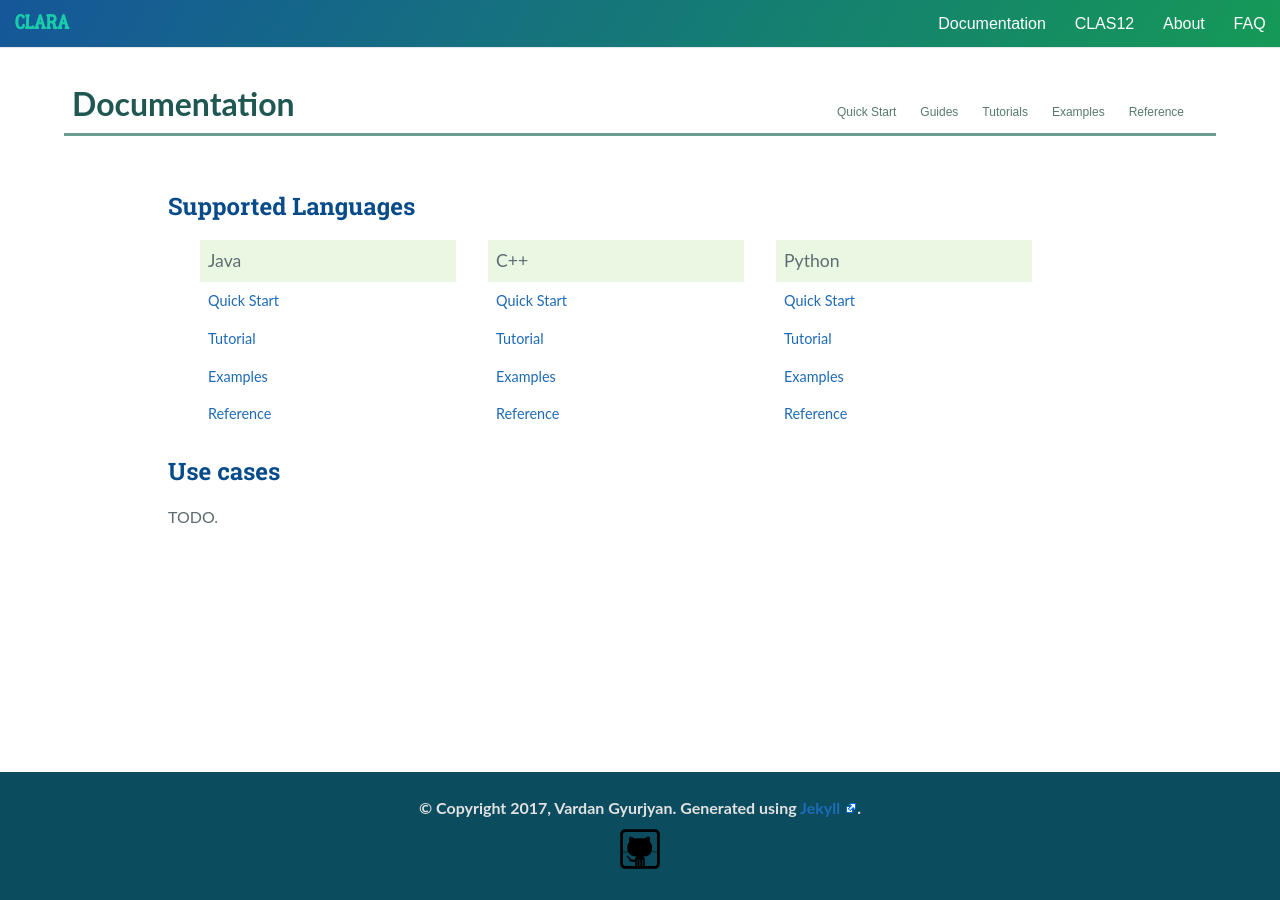
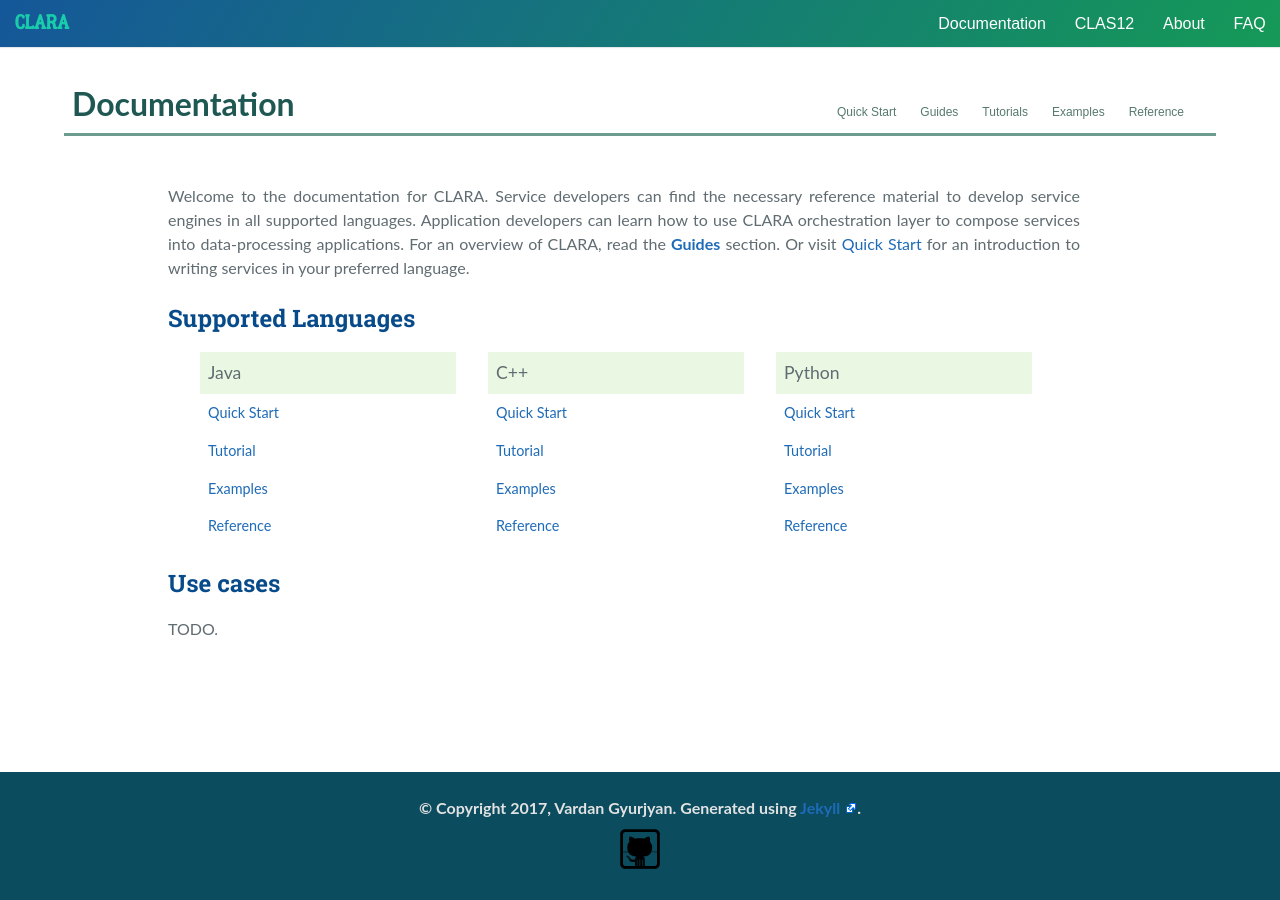
Before and after one commit to JeffersonLab/clara-docs, a Jekyll site: the page built from docs/index.md, in a window 1280 px wide. Built offline with Jekyll 4.4.1, drawn with Linux system fonts in a browser that asks for light colours.

Commit message:
Add welcome content to the main documentation page

```diff
--- a/docs/index.md
+++ b/docs/index.md
@@ -3,6 +3,17 @@ layout: page
 title: Documentation
 use_nav: 1
 ---
+
+Welcome to the documentation for CLARA.
+Service developers can find the necessary reference material
+to develop service engines in all supported languages.
+Application developers can learn how to use CLARA orchestration layer
+to compose services into data-processing applications.
+For an overview of CLARA,
+read the [**Guides**]({{ site.baseurl }}/docs/guides/) section.
+Or visit [Quick Start]({{ site.baseurl }}/docs/quickstart/)
+for an introduction to writing services in your preferred language.
+
 
 ## Supported Languages
 
```
